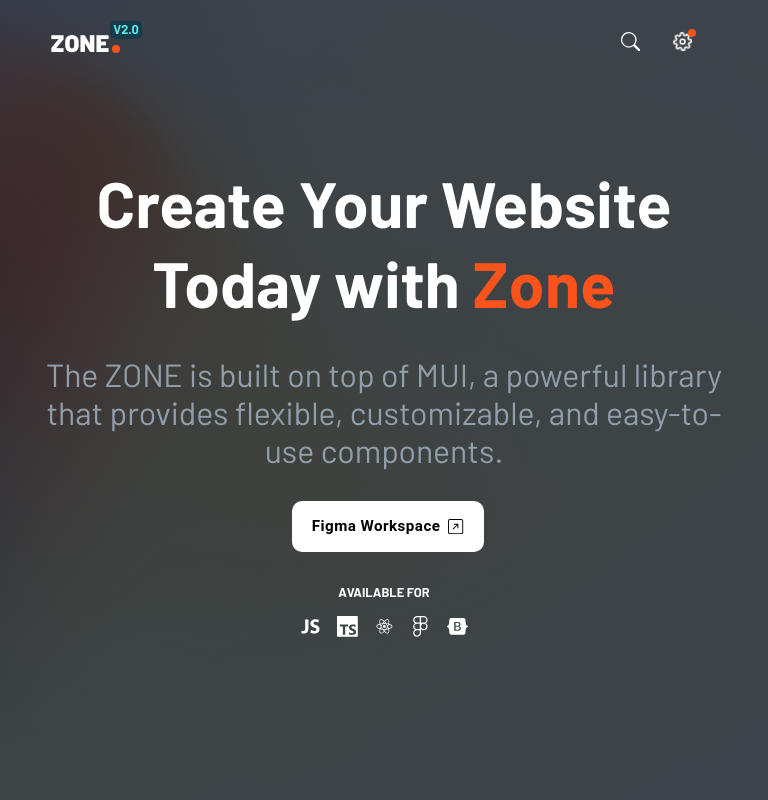
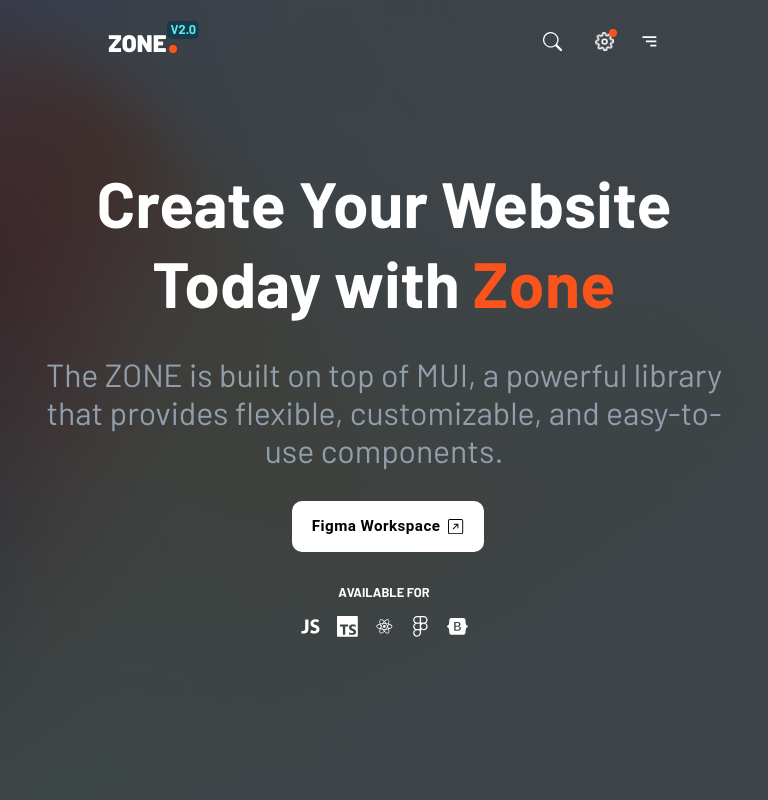
Before and after one commit to davidstanciu11/ZoneWeb_project, a React (Vite) app: page / in a window 768 px wide. Shown: the top 800 px of the page. Built offline with nearby package versions, Linux system fonts and the light colour scheme.

Commit message:
hamburger menu implemented

```diff
--- a/src/components/Faq.jsx
+++ b/src/components/Faq.jsx
@@ -1,3 +1,4 @@
+/* eslint-disable react/prop-types */
 import "./Faq.style.css";
 
 export default function Faq({ faq, index, toggleFAQ }) {
@@ -8,7 +9,7 @@ export default function Faq({ faq, index, toggleFAQ }) {
         key={index}
         onClick={() => toggleFAQ(index)}
       >
-        <div className="faq_question">{faq.question}</div>
+        <div className="faq_question" >{faq.question}</div>
         <div className="faq_answer">{faq.answer}</div>
       </div>
     </>
--- a/src/components/Header.jsx
+++ b/src/components/Header.jsx
@@ -1,8 +1,10 @@
 import { NavLink } from "react-router-dom";
+import { BiMenuAltRight } from "react-icons/bi";
+import { AiOutlineClose } from "react-icons/ai";
 import "./Header.style.css";
 import { BsSearch, BsChevronCompactDown } from "react-icons/bs";
 import { FiSettings } from "react-icons/fi";
-import { useState, useEffect } from "react";
+import { useState, useEffect, useRef } from "react";
 import MarketingPagepng from "../assets/menu_marketing.jpg";
 import EcommercePagepng from "../assets/menu_ecommerce.jpg";
 import ElearningPagepng from "../assets/menu_elearning.jpg";
@@ -10,6 +12,7 @@ import TravelPagepng from "../assets/menu_travel.jpg";
 import CareerPagepng from "../assets/menu_career.jpg";
 
 export default function Header() {
+  const navRef = useRef();
   const [isShown, setIsShown] = useState(false);
   const [header, setHeader] = useState(false);
   useEffect(() => {
@@ -17,6 +20,10 @@ export default function Header() {
       window.scrollY > 36 ? setHeader(true) : setHeader(false);
     });
   });
+
+  const showNavbar = () => {
+    navRef.current.classList.toggle("responsive_nav");
+  };
 
   const handleClick = () => {
     setIsShown((current) => !current);
@@ -31,15 +38,25 @@ export default function Header() {
             <span className="circle_logo"></span>
             <span className="version_nav">V2.0</span>
           </div>
-          <div className="links_list">
-          <NavLink className="nav_li nav_li_active" to={"/home"} activeclassname="active">
+          <div className="links_list" ref={navRef}>
+            <NavLink
+              className="nav_li nav_li_active"
+              to={"/home"}
+              activeclassname="active"
+              onClick={showNavbar}
+            >
               Home
             </NavLink>
-          <NavLink className="nav_li" to={"/components"} activeclassname="active">
+            <NavLink
+              className="nav_li"
+              to={"/components"}
+              activeclassname="active"
+              onClick={showNavbar}
+            >
               Components
             </NavLink>
             <div className="nav_dropdown ">
-            <button className="dropbtn">
+              <button className="dropbtn" >
                 Pages <BsChevronCompactDown />
               </button>
               <div className="dropdown_content">
@@ -157,7 +174,9 @@ export default function Header() {
                       <li className="dropdown_li_item">Login Illustration</li>
                       <li className="dropdown_li_item">Login Background</li>
                       <li className="dropdown_li_item">Register Cover</li>
-                    <li className="dropdown_li_item">Register Illustration</li>
+                      <li className="dropdown_li_item">
+                        Register Illustration
+                      </li>
                       <li className="dropdown_li_item">Register Background</li>
                       <li className="dropdown_li_item">Reset Password</li>
                       <li className="dropdown_li_item">Verify Code</li>
@@ -179,7 +198,11 @@ export default function Header() {
               to={"https://mui.com/material-ui/getting-started/overview/"}
             >
               Documentation
-          </NavLink></div>
+            </NavLink>
+            <button className="nav_btn nav_close_btn" onClick={showNavbar}>
+              <AiOutlineClose />
+            </button>
+          </div>
         </div>
         <div className="second_nav_part">
           <div className="nav_circles">
@@ -208,10 +231,10 @@ export default function Header() {
             </i>
           </div>
           <button className="navbtn_buy">Buy Now</button>
-          <div id="mobile">
+          <button className="nav_btn" onClick={showNavbar}>
+            <BiMenuAltRight />
+          </button>
         </div>
-        </div>
-
       </nav>
     </>
   );
--- a/src/components/Header.style.css
+++ b/src/components/Header.style.css
@@ -300,6 +300,11 @@
   font-size: 1rem;
 }
 
+.nav_btn {
+  opacity: 0;
+  visibility: hidden;
+}
+
 .input_search::placeholder {
   font-size: 1rem;
   color: #637381;
@@ -333,31 +338,79 @@
   display: flex;
   gap: 1.2rem;
 }
-@media screen and (max-width: 480px) {
+
+@media (min-width: 768px) and (max-width: 1024px) {
+  .navbar {
+    display: flex;
+    justify-content: space-around;
+  }
+
+  .responsive_nav {
+    transform: translateX(-110vw) !important;
+  }
+}
+
+@media only screen and (max-width: 1024px) {
+  html {
+    overflow-x: hidden;
+  }
+  .nav_btn {
+    opacity: 1;
+    visibility: visible;
+    background-color: transparent;
+    border: none;
+    color: #fff;
+    font-size: 1.3rem;
+    margin-top: 0.2rem;
+    cursor: pointer;
+    z-index: 999;
+  }
   .navbtn_buy {
     display: none;
   }
 
+  .responsive_nav {
+    transform: translateX(-101vw);
+  }
+
   .navbar {
-    gap: 7rem;
+    gap: 8rem;
+  }
+
+  .nav_li:focus {
+    color: #fa541c;
+  }
+
+  .nav_close_btn {
+    position: absolute;
+    right: 2%;
+    top: 5%;
   }
 
   .links_list {
+    position: absolute;
+    display: flex;
+    align-items: flex-start;
+    flex-direction: column;
+    padding: 15px 20px;
+    right: -100%;
+    top: 100%;
+    width: 120px;
+    height: 160px;
+    background-color: #252c35;
+    transition: all 1s;
+    border-radius: 10px;
+  }
+
+  .active::before,
+  .nav_li:hover::before {
+    display: none;
+  }
+  .dropdown_content {
     display: none;
   }
 
-}
-
-@media (min-width: 768px) and (max-width: 1024px) {
-  .navbtn_buy {
-    display: none;
-  }
-
-  .navbar {
-    gap: 30rem;
-  }
-
-  .links_list {
+  .dropbtn:hover::before {
     display: none;
   }
 }
--- a/src/components/Questions.jsx
+++ b/src/components/Questions.jsx
@@ -63,7 +63,7 @@ export default function Questions() {
         <div className="faqs">
           {faqs.map((faq, i) => (
             <>
-              <Faq faq={faq} index={i} toggleFAQ={toggleFAQ} key={"faq_" + i} />
+              <Faq faq={faq} index={i} toggleFAQ={toggleFAQ} key={faq} />
             </>
           ))}
         </div>
--- a/src/pages/Components.jsx
+++ b/src/pages/Components.jsx
@@ -7,10 +7,14 @@ import {
   AiOutlineTwitter,
 } from "react-icons/ai";
 import Apps from "../assets/apps.png";
+import { useEffect } from "react";
 
 const ariaLabel = { "aria-label": "description" };
 
 export default function Components() {
+  useEffect(() => {
+    window.scrollTo(0, 0);
+  }, []);
   return (
     <>
       <section className="components_page">
--- a/src/pages/Home.jsx
+++ b/src/pages/Home.jsx
@@ -9,8 +9,12 @@ import Questions from "../components/Questions";
 import Starter from "../components/Starter";
 import Aos from "aos";
 import "aos/dist/aos.css";
+import { useEffect } from "react";
 
 export default function Home() {
+  useEffect(() => {
+    window.scrollTo(0, 0);
+  }, []);
   Aos.init({
     duration: 1800,
     offset: 100,
```
Lines whose indentation alone changed are shown as unchanged.
